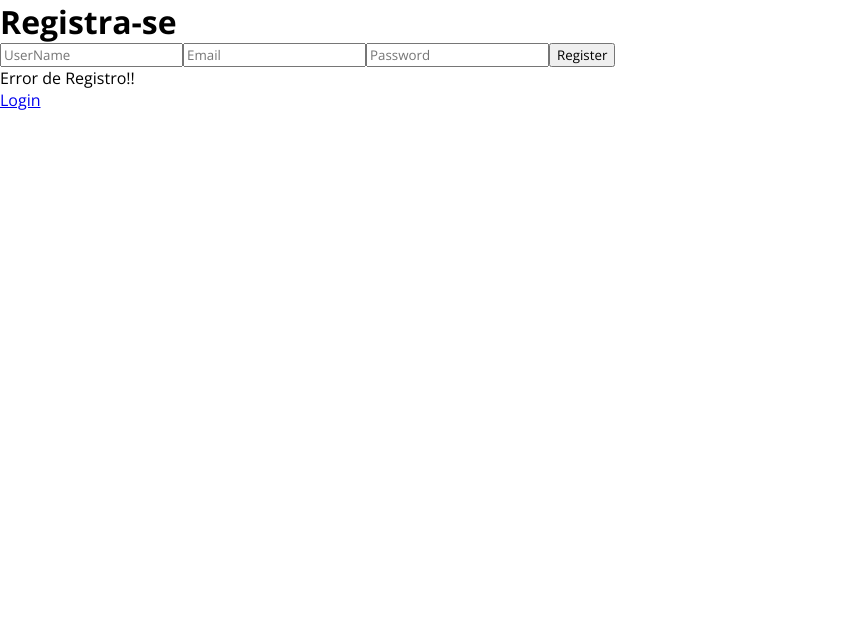
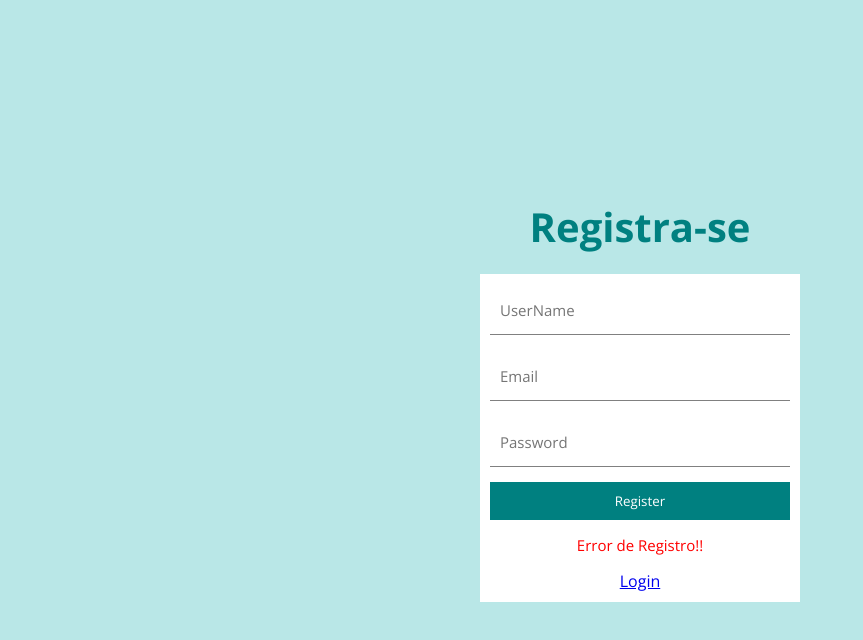
Before and after one commit to victor-joness/Blog-App-ReactJS, a React (Create React App) app in the folder client/: page /register in a window 1280 px wide. Shown: the top 640 px of the page, without its empty margins (0-863 px from the left). Built offline with nearby package versions, Linux system fonts and the light colour scheme.

Commit message:
Update Register.css

```diff
--- a/client/src/Pages/Register/Register.css
+++ b/client/src/Pages/Register/Register.css
@@ -0,0 +1,57 @@
+:root{
+    --light-green: #b9e7e7;
+}
+
+.auth{
+    display: flex;
+    flex-direction: column;
+    justify-content: center;
+    align-items: center;
+    height: 100vh;
+    background-color: var(--light-green);
+}
+
+h1{
+    font-size: 40px;
+    color: teal;
+    margin-bottom: 20px;
+}
+
+p{
+    font-size: 15px;
+    color: red;
+    text-align: center;
+}
+
+span{
+    text-align: center;
+}
+
+form{
+    display: flex;
+    flex-direction: column;
+    padding: 10px;
+    background-color: white;
+    width: 300px;
+    gap: 15px;
+}
+
+form input{
+    font-size: 20px;
+    height: 30px;
+    padding: 10px;
+    border: none;
+    border-bottom: 1px solid grey;
+}
+
+form input::placeholder{
+    font-size: 15px;
+}
+
+form button{
+    padding: 10px;
+    border: none;
+    background-color: teal;
+    color: white;
+    cursor: pointer;
+}
```
